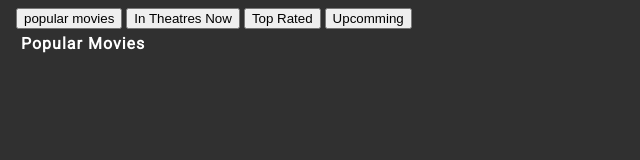
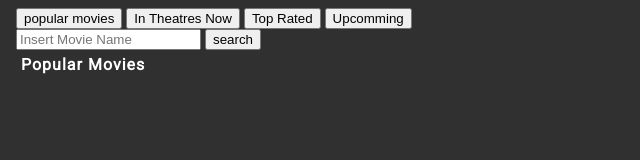
Before and after one commit to AlsonZ/movie-app, a plain HTML site: page index.html in a window 1280 px wide. Shown: the whole page, without its empty margins (0-640 px from the left). Drawn offline with Linux system fonts and the light colour scheme; no server answers.

Commit message:
create form for movie searching

```diff
--- a/index.html
+++ b/index.html
@@ -18,6 +18,14 @@
         <button onclick='replaceMovies("now_playing")'>In Theatres Now</button>
         <button onclick='replaceMovies("top_rated")'>Top Rated</button>
         <button onclick='replaceMovies("upcoming")'>Upcomming</button>
+        <form>
+          <input
+            type="text"
+            id="searchBarTextInput"
+            placeholder="Insert Movie Name"
+          />
+          <input type="button" value="search" onclick="searchMovie()" />
+        </form>
       </nav>
       <h4>Popular Movies</h4>
       <div id="movie-container" class="movie-container"></div>
```
